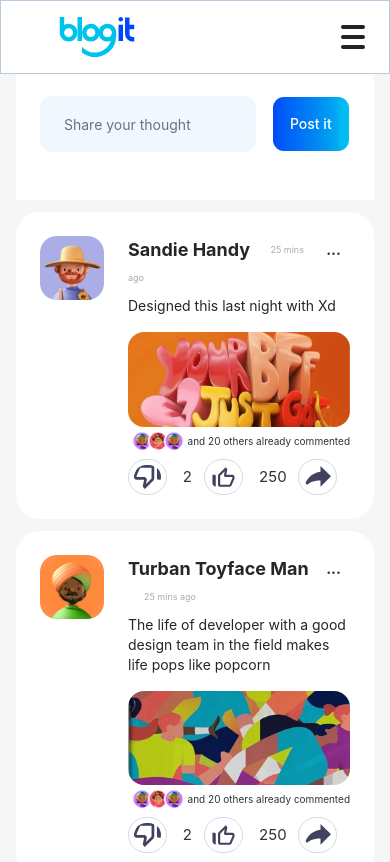
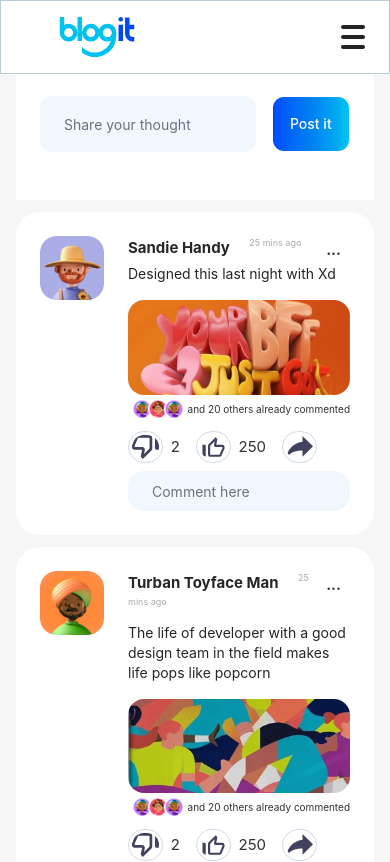
Before and after one commit to jydoskey/Blog, a Vue app: page /todocomment in a window 390 px wide. Shown: the top 862 px of the page. Built offline with nearby package versions, Linux system fonts and the light colour scheme; the HTML template or start-up script is replaced by a standard one.

Commit message:
added comment field to post

```diff
--- a/src/components/Mainpages/comment.vue
+++ b/src/components/Mainpages/comment.vue
@@ -7,7 +7,7 @@
         <span class="continuity">...</span>
       </span>
       <p class="comment-title">{{ postDescription }}</p>
-      <div class="w-full mb-2">
+      <div class="w-full mb-3">
         <img class="post-img" :src="imageName" alt="blog image" />
         <span class="comment-number">
           <img
@@ -28,7 +28,7 @@
           <p>and 20 others already commented</p>
         </span>
       </div>
-      <div class="w-full flex">
+      <div class="flex flex-wrap">
         <span class="flex items-center mr-4"
           ><img
             class="circle"
@@ -41,9 +41,18 @@
           ><img class="circle" src="@/assets/images/upvote.svg" alt="upvote" />
           250</span
         >
-        <span class="flex items-center"
+        <span class="flex items-center mr-2"
           ><img class="circle" src="@/assets/images/reply.svg" alt="reply"
         /></span>
+        <form>
+          <input
+            name="comment"
+            type="text"
+            required
+            class="form-input md:mt-0 mt-2 w-full"
+            placeholder="Comment here"
+          />
+        </form>
       </div>
     </span>
   </div>
@@ -74,7 +83,7 @@ export default {
 }
 
 .comment h3 {
-  @apply text-left font-bold text-[#262626] opacity-100 text-lg pb-1;
+  @apply text-left font-bold text-[#262626] opacity-100 md:text-lg pb-1;
 }
 
 .comment-title {
@@ -108,6 +117,11 @@ export default {
 }
 
 .circle {
-  @apply border-[#b8cadead] rounded-full border-solid border p-[5px] mr-4 hover:bg-[#B8CADEAD] cursor-pointer;
+  @apply border-[#b8cadead] rounded-full border-solid border p-[3px] md:p-[5px] md:mr-4 mr-2 hover:bg-[#B8CADEAD] cursor-pointer;
+}
+
+.form-input {
+  @apply rounded-2xl h-[2.5rem] px-6 focus:outline-none text-sm bg-[#F1F7FE] text-[#AAAAAA] appearance-none
+   py-2 focus:border placeholder-gray-500 focus:bg-[white];
 }
 </style>
```
